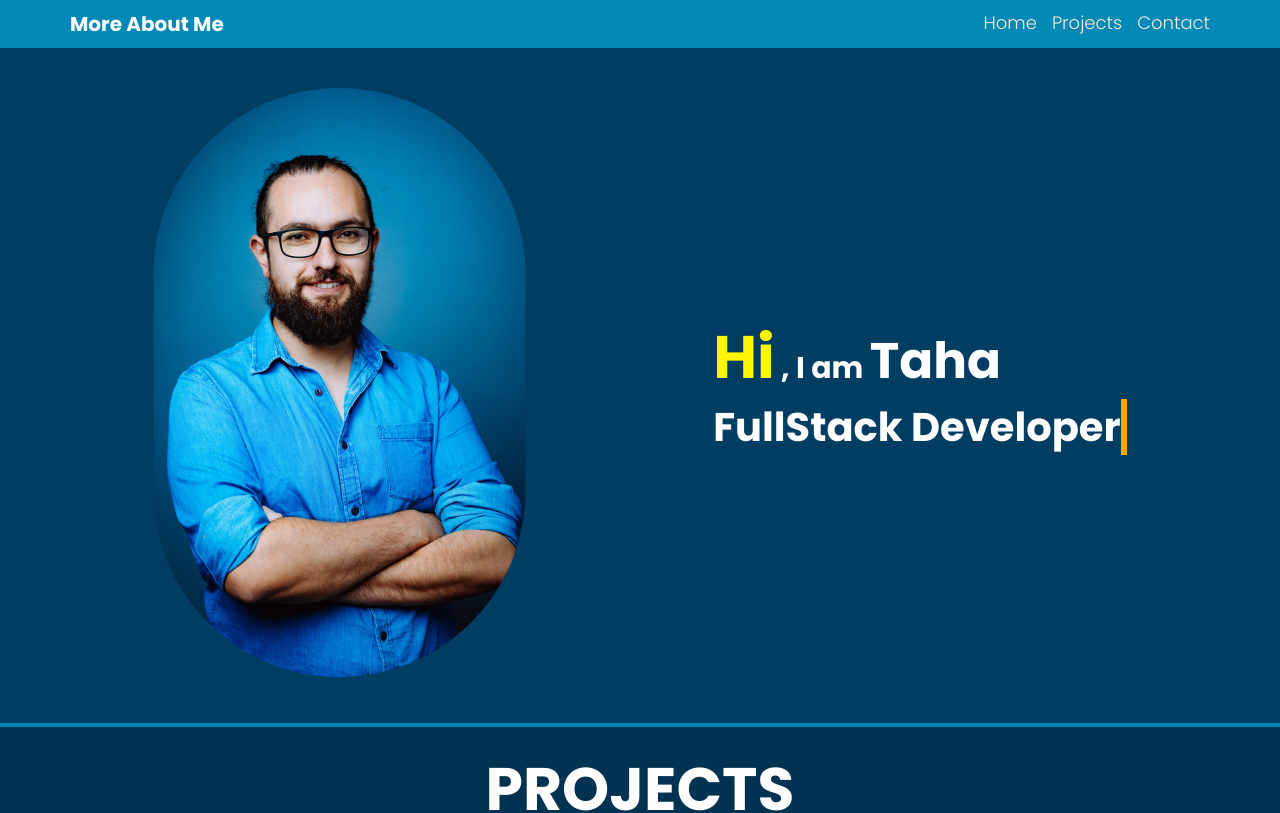
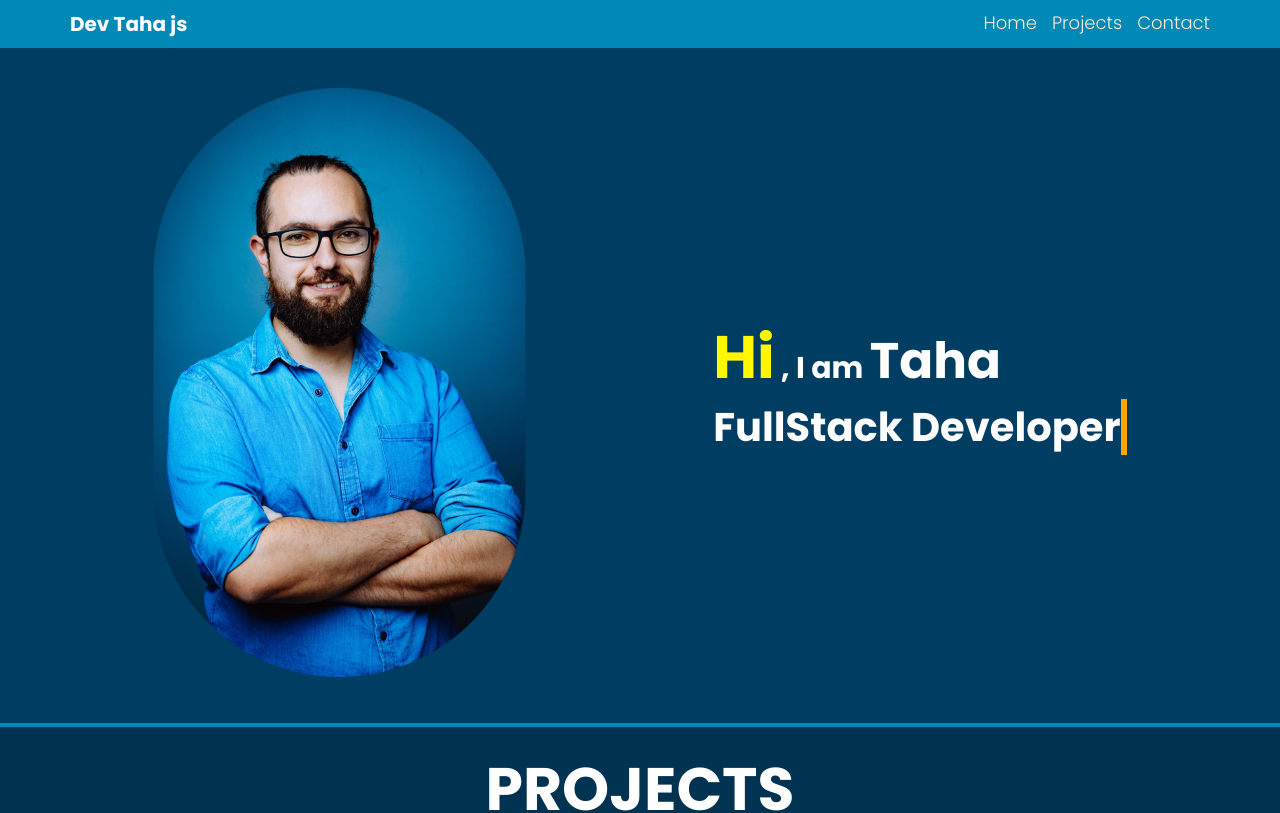
Before and after one commit to devtahajs/htmlcss10, a plain HTML site: page index.html in a window 1280 px wide. Shown: the top 813 px of the page. Drawn offline with nearby package versions, Linux system fonts and the light colour scheme.

Commit message:
text changes

```diff
--- a/index.html
+++ b/index.html
@@ -19,7 +19,7 @@
     <header>
         <div class="container">
             <nav>
-                <div class="logo">More About Me</div>
+                <div class="logo">Dev Taha js</div>
 
                 <ul>
                     <a href="#hero">
```
